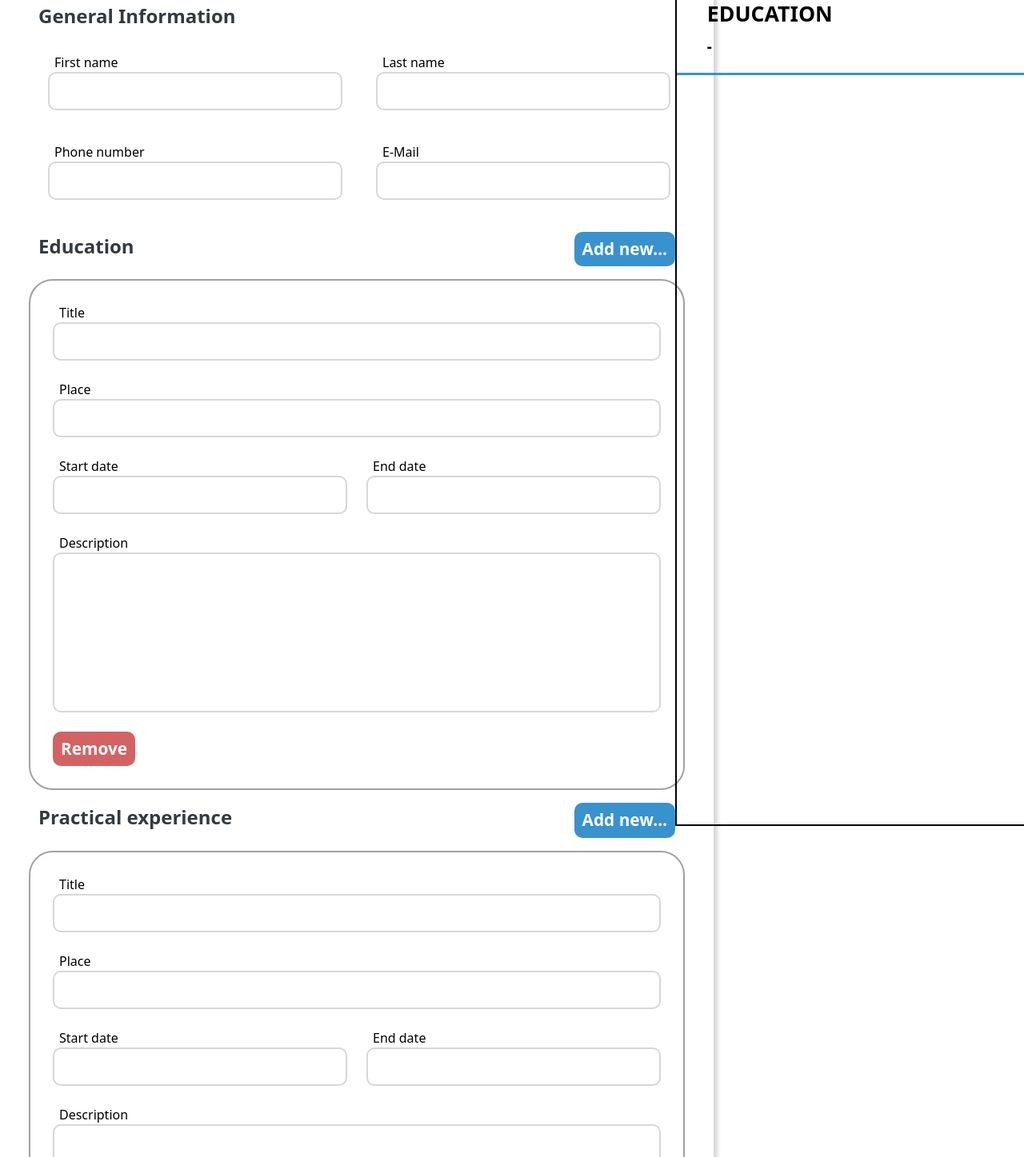
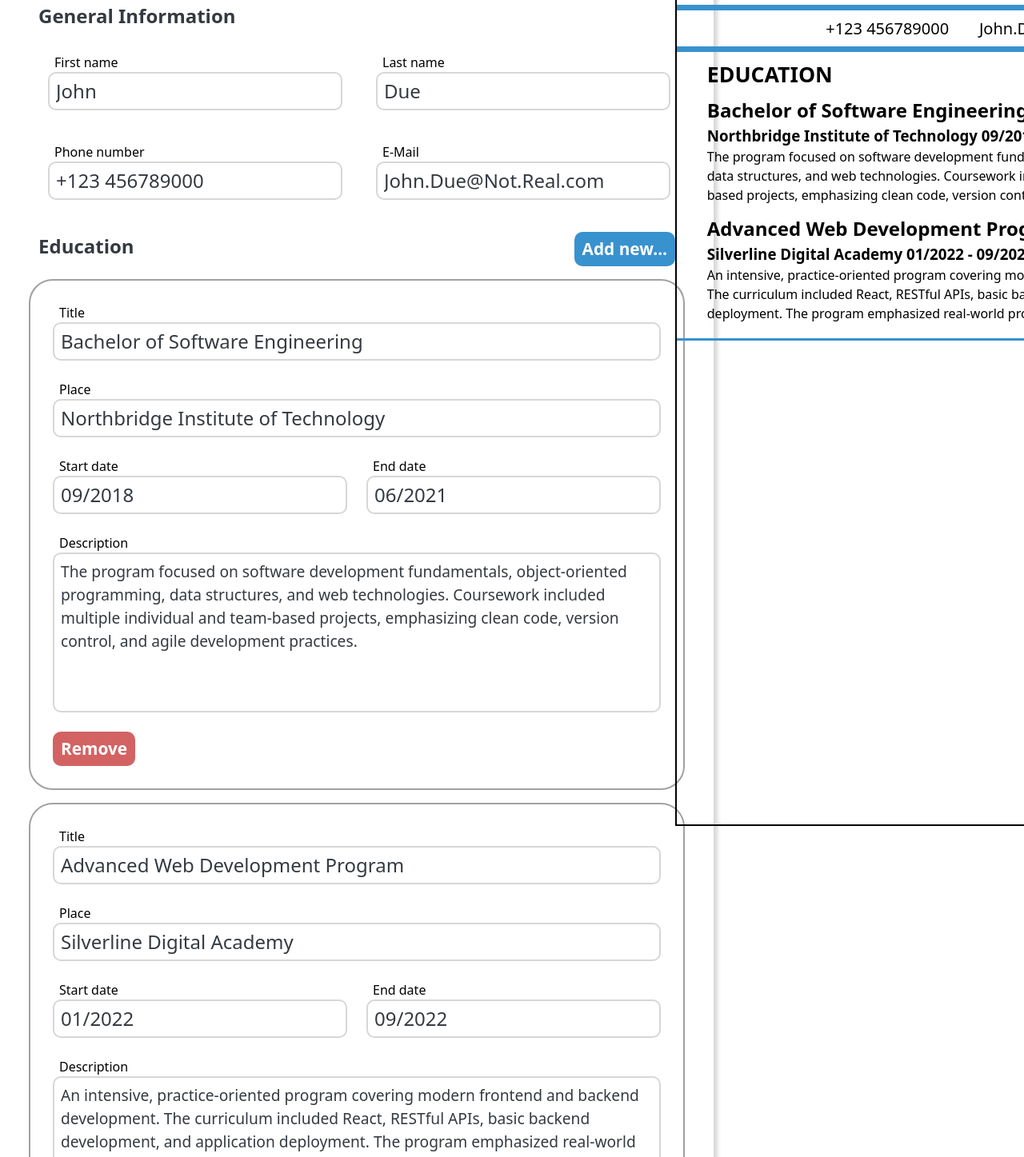
Before and after one commit to V1IRuZ/cv-application, a React (Vite) app: page / in a window 1280 px wide. Shown: the part 140-1587 px from the top of the page at 80% size. Built offline with nearby package versions, Linux system fonts and the light colour scheme.

Commit message:
feat: implement example fillings in a resume
- Passed jobsData to Resume component

```diff
--- a/src/components/App.jsx
+++ b/src/components/App.jsx
@@ -5,31 +5,50 @@ import Resume from "./Resume";
 
 function App() {
   const [personData, setPersonData] = useState({
-    firstName: "",
-    lastName: "",
-    phone: "",
-    email: "",
+    firstName: "John",
+    lastName: "Due",
+    phone: "+123 456789000",
+    email: "John.Due@Not.Real.com",
   });
 
   const [educationData, setEducationData] = useState([
     {
-      title: "",
-      place: "",
-      startDate: "",
-      endDate: "",
-      description: "",
+      title: "Bachelor of Software Engineering",
+      place: "Northbridge Institute of Technology",
+      startDate: "09/2018",
+      endDate: "06/2021",
+      description:
+        "The program focused on software development fundamentals, object-oriented programming, data structures, and web technologies. Coursework included multiple individual and team-based projects, emphasizing clean code, version control, and agile development practices.",
+      id: crypto.randomUUID(),
+    },
+    {
+      title: "Advanced Web Development Program",
+      place: "Silverline Digital Academy",
+      startDate: "01/2022",
+      endDate: "09/2022",
+      description:
+        "An intensive, practice-oriented program covering modern frontend and backend development. The curriculum included React, RESTful APIs, basic backend development, and application deployment. The program emphasized real-world problem solving and hands-on project work.",
       id: crypto.randomUUID(),
     },
   ]);
 
-
   const [jobsData, setJobsData] = useState([
     {
-      title: "",
-      place: "",
-      startDate: "",
-      endDate: "",
-      description: "",
+      title: "Frontend Developer",
+      place: "Bluepeak Solutions",
+      startDate: "01/2023",
+      endDate: "Present",
+      description:
+        "Worked on developing and maintaining user interfaces using modern JavaScript and React. Responsibilities included implementing reusable components, collaborating with designers, and improving application performance and accessibility. Participated in code reviews and agile development processes.",
+      id: crypto.randomUUID(),
+    },
+    {
+      title: "Junior Frontend Developer",
+      place: "Bluepeak Solutions",
+      startDate: "06/2021",
+      endDate: "12/2021",
+      description:
+        "Contributed to frontend development tasks under senior developer guidance. Focused on building UI components, fixing bugs, and ensuring responsive design across devices. Gained hands-on experience with React, Git-based workflows, and collaborative software development practices.",
       id: crypto.randomUUID(),
     },
   ]);
@@ -46,7 +65,11 @@ function App() {
           jobsData={jobsData}
           setJobsData={setJobsData}
         />
-        <Resume personData={personData} educationData={educationData} />
+        <Resume
+          personData={personData}
+          educationData={educationData}
+          jobsData={jobsData}
+        />
       </div>
     </div>
   );
```
